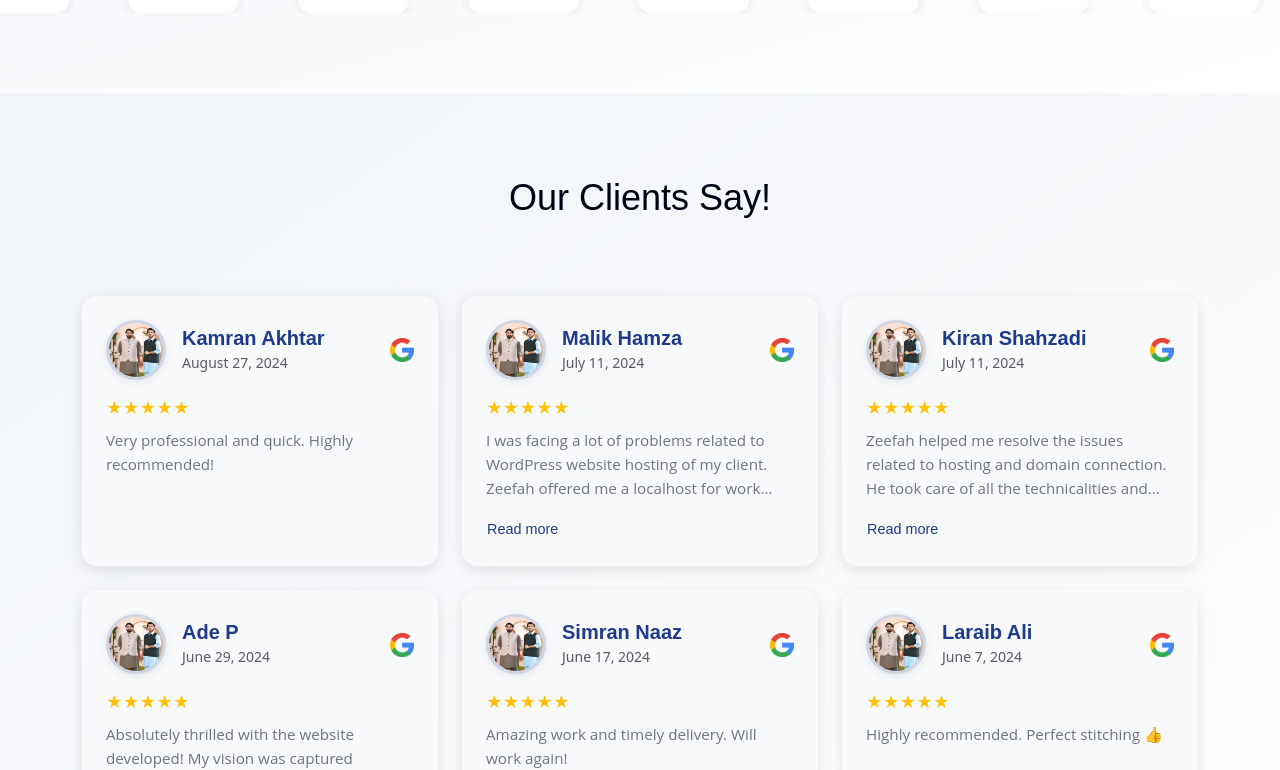
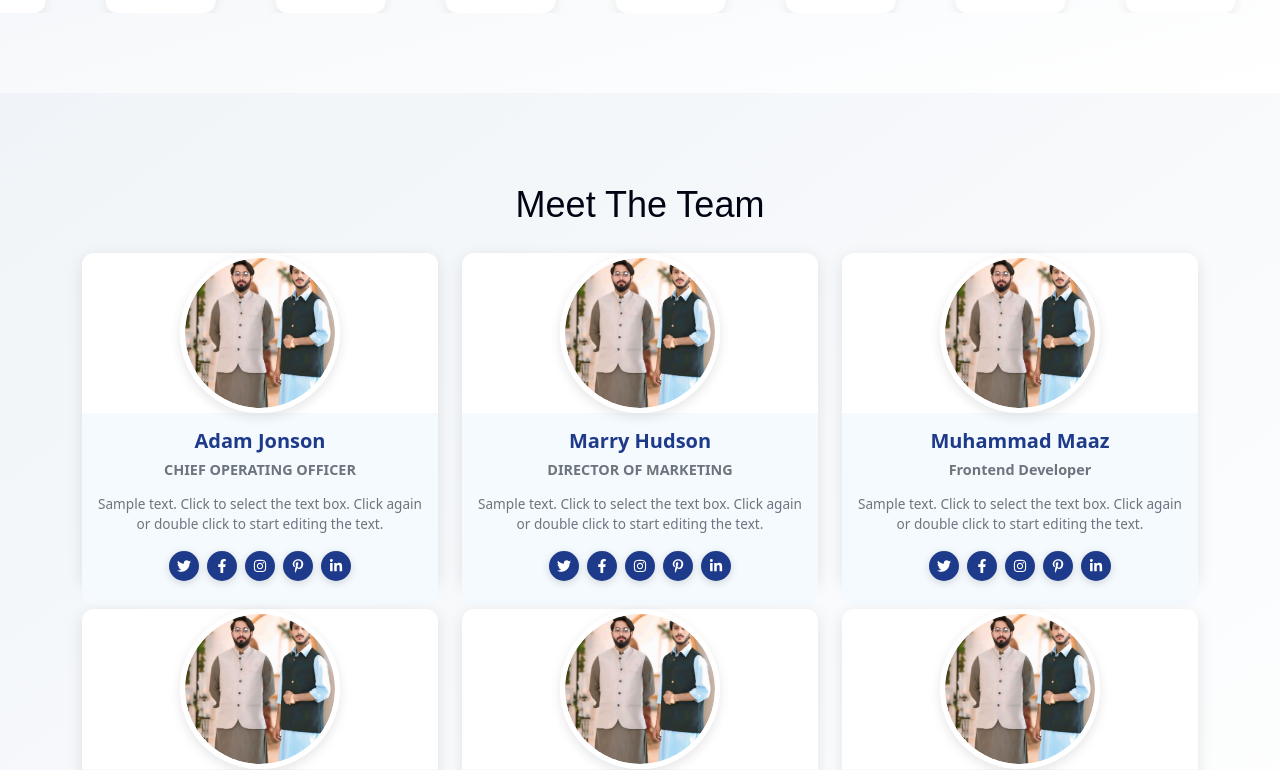
Before and after one commit to maazwajid99/SoftSol, a React (Vite) app: page / in a window 1280 px wide. Shown: the part 1056-1826 px from the top of the page. Built offline with nearby package versions, Linux system fonts and the light colour scheme.

Commit message:
Add Our Team In Home Page

```diff
--- a/src/pages/Home.jsx
+++ b/src/pages/Home.jsx
@@ -2,6 +2,7 @@ import Navbar from "../components/Navbar";
 import HeroSection from "../components/hero-section";
 import Brand from "../components/Brand";
 import styled from "styled-components";
+import OurTeam from "../pages/OurTeam";
 import ReviewClient from "../components/ReviewsClient";
 import Footer from "../components/Footer";
 function Home() {
@@ -10,6 +11,7 @@ function Home() {
     <Navbar />
     <HeroSection />
     <Brand />
+    <OurTeam/>
     <ReviewClient />
     <Footer/>
 
```
